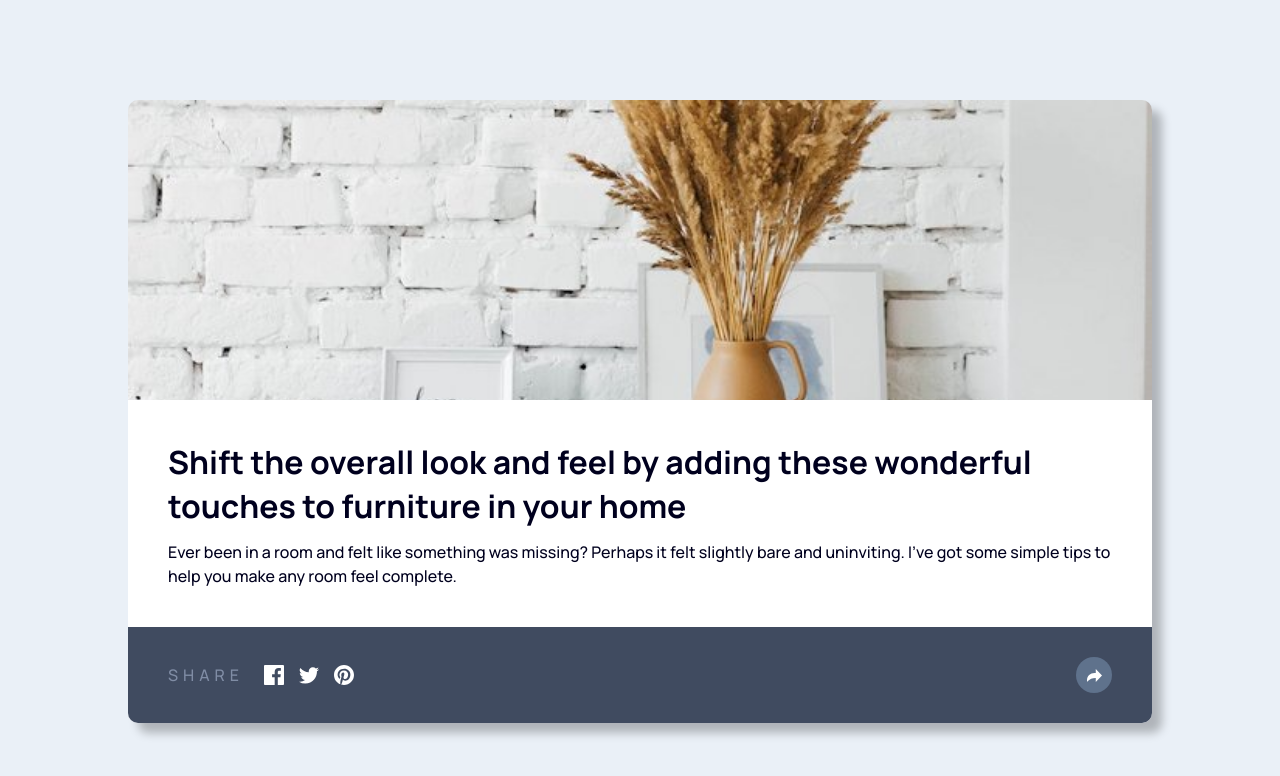
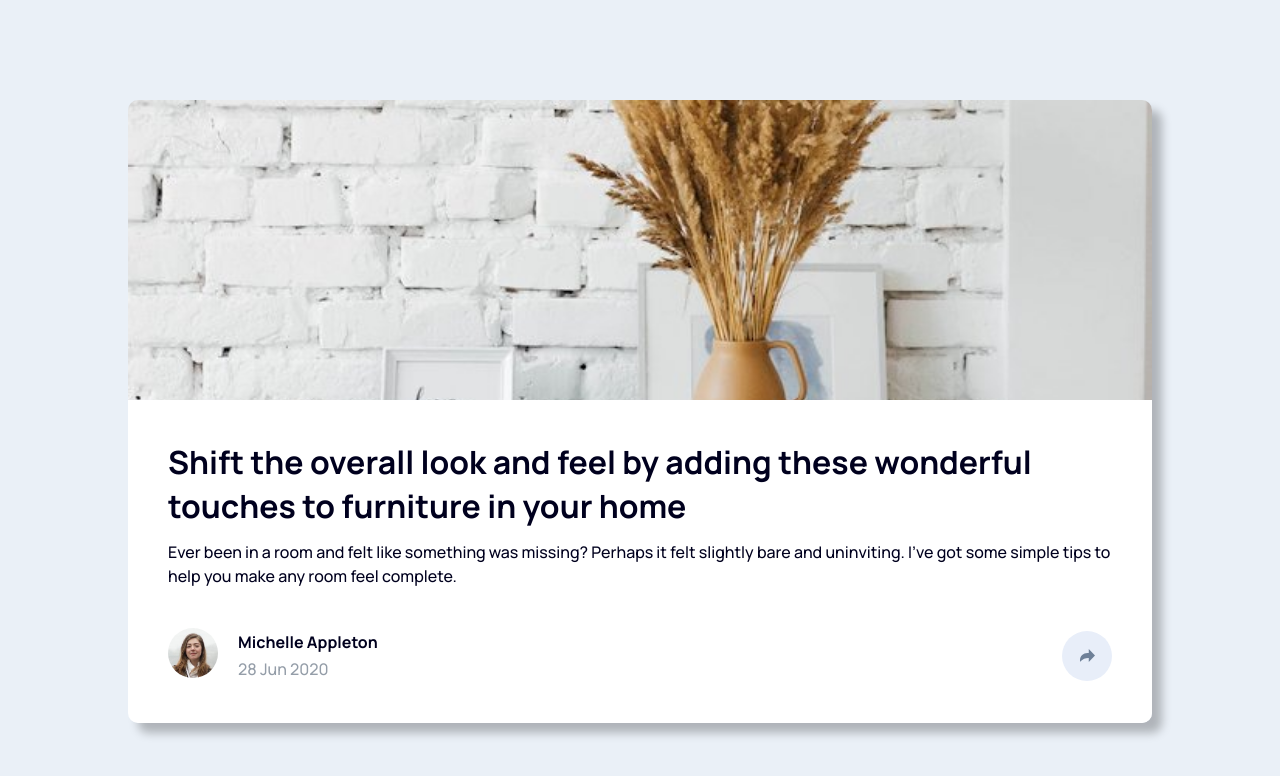
Before and after one commit to sparklaunch/07.ArticlePreview, a Svelte app in the folder article-preview/: page / in a window 1280 px wide. Shown: the top 776 px of the page. Built offline with nearby package versions, Linux system fonts and the light colour scheme.

Commit message:
Fix minor issues

```diff
--- a/article-preview/src/components/MobilePopup.svelte
+++ b/article-preview/src/components/MobilePopup.svelte
@@ -1,4 +1,5 @@
 <script lang="ts">
+    import { slide } from "svelte/transition";
     import { createEventDispatcher } from "svelte";
     const dispatch = createEventDispatcher();
     const clickedHandler: () => void = () => {
@@ -6,7 +7,7 @@
     };
 </script>
 
-<div id="mobile-popup">
+<div id="mobile-popup" transition:slide>
     <div id="share-text">
         <p>SHARE</p>
     </div>
--- a/article-preview/src/components/Profile.svelte
+++ b/article-preview/src/components/Profile.svelte
@@ -1,7 +1,7 @@
 <script lang="ts">
     import Popup from "./Popup.svelte";
     import MobilePopup from "./MobilePopup.svelte";
-    let isShareOn: boolean = true;
+    let isShareOn: boolean = false;
     $: innerWidth = 0;
     $: isMobile = innerWidth <= 1440;
     const closePopup: () => void = () => {
@@ -47,6 +47,8 @@
     }
     #profile-name {
         flex-grow: 1;
+        overflow: hidden;
+        white-space: nowrap;
     }
     #profile-name > p:first-child {
         font-weight: 700;
```
